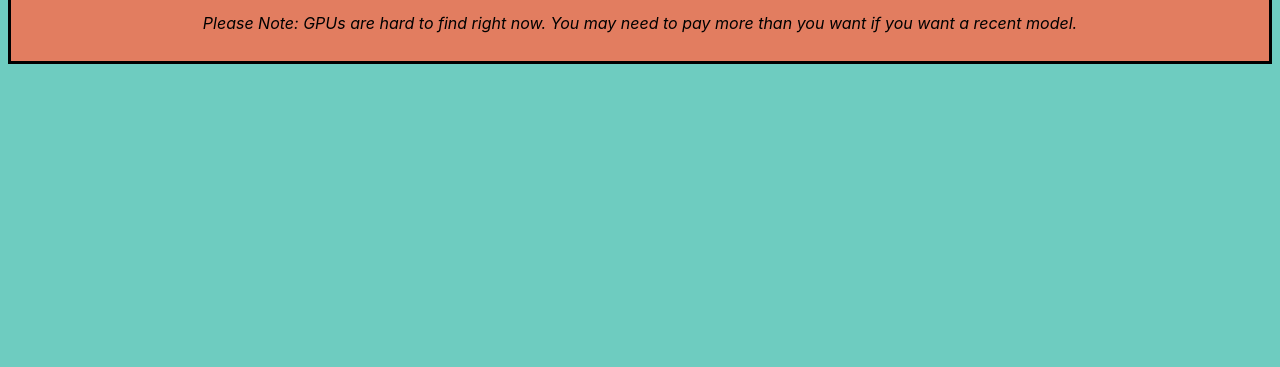
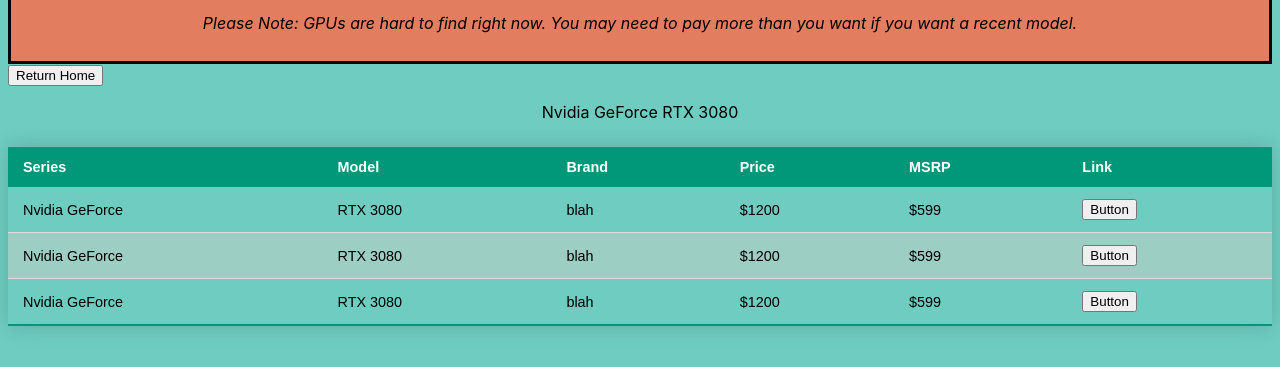
Before and after one commit to smarkwardt1/gpustock, a website: page public/search.html in a window 1280 px wide. Shown: the part 149-516 px from the top of the page. Drawn offline with Linux system fonts and the light colour scheme.

Commit message:
mvp complete

```diff
--- a/public/search.html
+++ b/public/search.html
@@ -1,9 +1,9 @@
 <!DOCTYPE html>
 <html lang="en">
   <head>
-    <meta charset="UTF-8">
-    <meta http-equiv="X-UA-Compatible" content="IE=edge">
-    <meta name="viewport" content="width=device-width, initial-scale=1.0">
+    <meta charset="UTF-8" />
+    <meta http-equiv="X-UA-Compatible" content="IE=edge" />
+    <meta name="viewport" content="width=device-width, initial-scale=1.0" />
     <link rel="stylesheet" type="text/css" href="./style.css" />
     <title>Results</title>
   </head>
@@ -21,5 +21,51 @@
         than you want if you want a recent model.
       </p>
     </div>
+
+    <div class="search-for">
+      <button onclick="window.location.href='/';">Return Home</button>
+      <p>Nvidia GeForce RTX 3080</p>
+    </div>
+
+    <div class="table-div">
+      <table class="results-table">
+        <thead>
+          <tr>
+            <th>Series</th>
+            <th>Model</th>
+            <th>Brand</th>
+            <th>Price</th>
+            <th>MSRP</th>
+            <th>Link</th>
+          </tr>
+        </thead>
+        <tbody>
+          <tr>
+            <td>Nvidia GeForce</td>
+            <td>RTX 3080</td>
+            <td>blah</td>
+            <td>$1200</td>
+            <td>$599</td>
+            <td><button>Button</button></td>
+          </tr>
+          <tr>
+            <td>Nvidia GeForce</td>
+            <td>RTX 3080</td>
+            <td>blah</td>
+            <td>$1200</td>
+            <td>$599</td>
+            <td><button>Button</button></td>
+          </tr>
+          <tr>
+            <td>Nvidia GeForce</td>
+            <td>RTX 3080</td>
+            <td>blah</td>
+            <td>$1200</td>
+            <td>$599</td>
+            <td><button>Button</button></td>
+          </tr>
+        </tbody>
+      </table>
+    </div>
   </body>
 </html>
--- a/public/style.css
+++ b/public/style.css
@@ -35,3 +35,41 @@
   padding: 1%;
   font-weight: bold;
 }
+
+.results-table {
+  border-collapse: collapse;
+  margin: 25px 0;
+  font-size: 0.9em;
+  font-family: sans-serif;
+  min-width: 400px;
+  box-shadow: 0 0 20px rgba(0, 0, 0, 0.15);
+  width: 100%;
+}
+
+.results-table thead tr {
+  background-color: #009879;
+  color: #ffffff;
+  text-align: left;
+}
+
+.results-table th,
+.results-table td {
+    padding: 12px 15px;
+}
+
+.results-table tbody tr {
+  border-bottom: 1px solid #dddddd;
+}
+
+.results-table tbody tr:nth-of-type(even) {
+  background-color: #9ccec4;
+}
+
+.results-table tbody tr:last-of-type {
+  border-bottom: 2px solid #009879;
+}
+
+.results-table tbody tr.active-row {
+  font-weight: bold;
+  color: #009879;
+}
```
Lines whose indentation alone changed are shown as unchanged.
